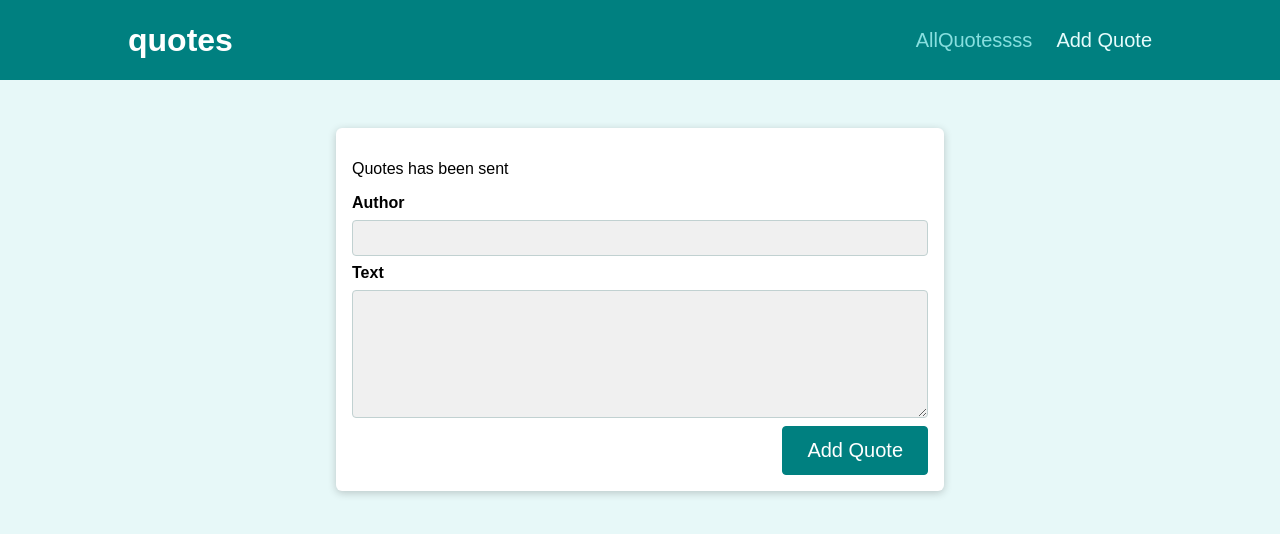
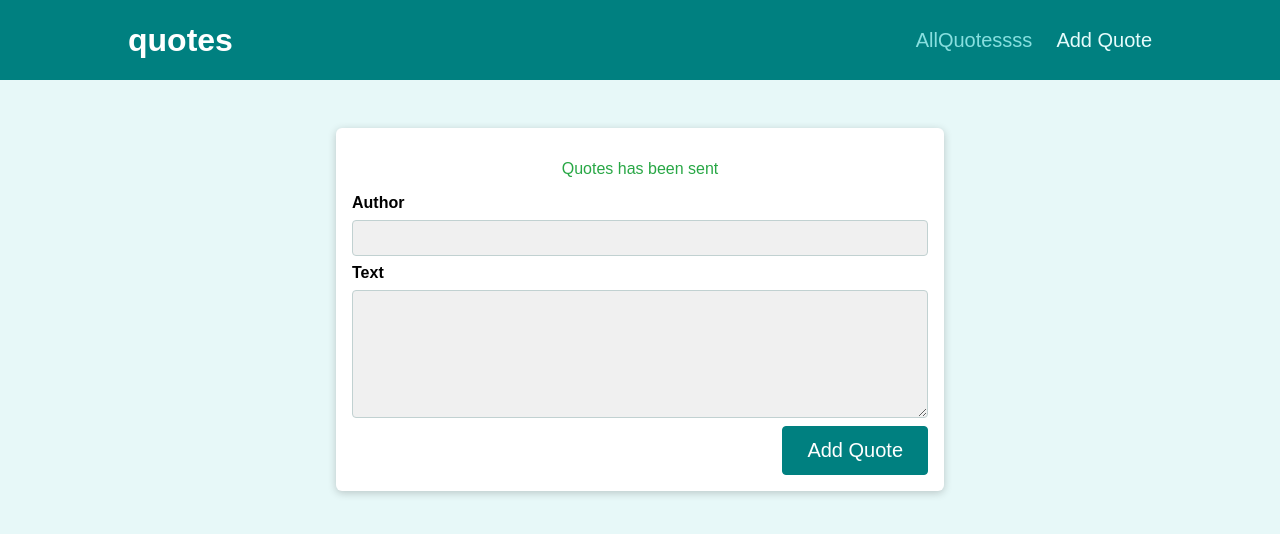
Before and after one commit to proxy0359/reactRouter-proj, a React (Create React App) app: page /add in a window 1280 px wide. Both pictures are taken after typing "Sample", "Sample" into the empty fields and a click on the button "Add Quote". Shown: the top 534 px of the page. Built offline with nearby package versions, Linux system fonts and the light colour scheme; no server answers.

Commit message:
fixed the add forms error message

```diff
--- a/src/components/quotes/QuoteForm.js
+++ b/src/components/quotes/QuoteForm.js
@@ -15,6 +15,8 @@ const QuoteForm = (props) => {
   const [authIsTouched, setAuthorIsTouched] = useState(false);
   const [textIsTouched, setTextIsTouched] = useState(false);
   const [isError, setIsError] = useState(false);
+  const [authorError, setAuthorError] = useState(false);
+  const [textError, setTextError] = useState(false);
   const [sentMessage, setSentMessage] = useState(false);
   const [isLoading, setIsLoading] = useState(false);
   const [formFocus, setFormFocus] = useState(false);
@@ -60,13 +62,15 @@ const QuoteForm = (props) => {
     setIsLoading(true);
 
     if (!authorIsValid) {
-      console.log("Please enter a valid output");
-      setIsError(true);
-      return;
+      setAuthorError(true);
+      setIsLoading(false);
     }
     if (!textIsValid) {
-      console.log("Please enter a valid output");
-      setIsError(true);
+      setTextError(true);
+      setIsLoading(false);
+    }
+    if (!authorIsValid && !textIsValid) {
+      setIsLoading(false);
       return;
     }
 
@@ -89,7 +93,22 @@ const QuoteForm = (props) => {
     setAuthorIsTouched(false);
     setTextIsTouched(false);
     setIsLoading(false);
+
+    setAuthorError(false);
+    setTextError(false);
   }
+
+  const showAuthorError = authorError && (
+    <p className={classes.error} align="center">
+      Invalid Author
+    </p>
+  );
+
+  const showTextError = textError && (
+    <p className={classes.error} align="center">
+      Invalid Text
+    </p>
+  );
 
   return (
     <Card>
@@ -98,14 +117,13 @@ const QuoteForm = (props) => {
         onSubmit={submitFormHandler}
         onFocus={formFocusHandler}
       >
-        {sentMessage && <p>Quotes has been sent</p>}
-        {isLoading && (
-          <div className={classes.loading}>
-            <LoadingSpinner />
-          </div>
+        {sentMessage && (
+          <p className={classes.success} align="center">
+            Quotes has been sent
+          </p>
         )}
-
-        {isError && <p>Please enter a valid input</p>}
+        {showAuthorError}
+        {showTextError}
 
         <div className={classes.control}>
           <label htmlFor="author">Author</label>
--- a/src/components/quotes/QuoteForm.module.css
+++ b/src/components/quotes/QuoteForm.module.css
@@ -47,3 +47,10 @@
 .actions button {
   font-size: 1.25rem;
 }
+.success {
+  color: #28a745;
+}
+
+.error {
+  color: #dc3545;
+}
```
